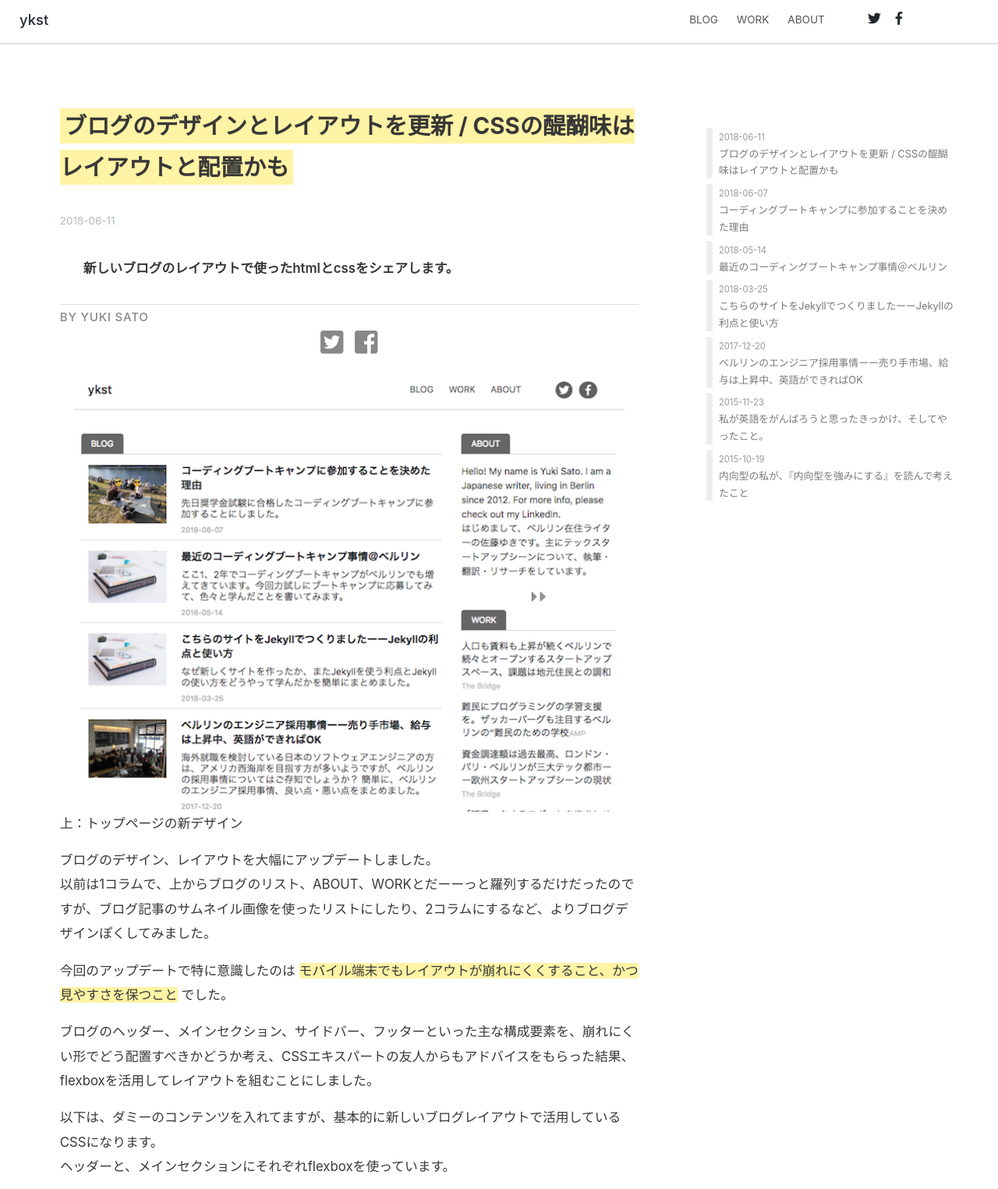
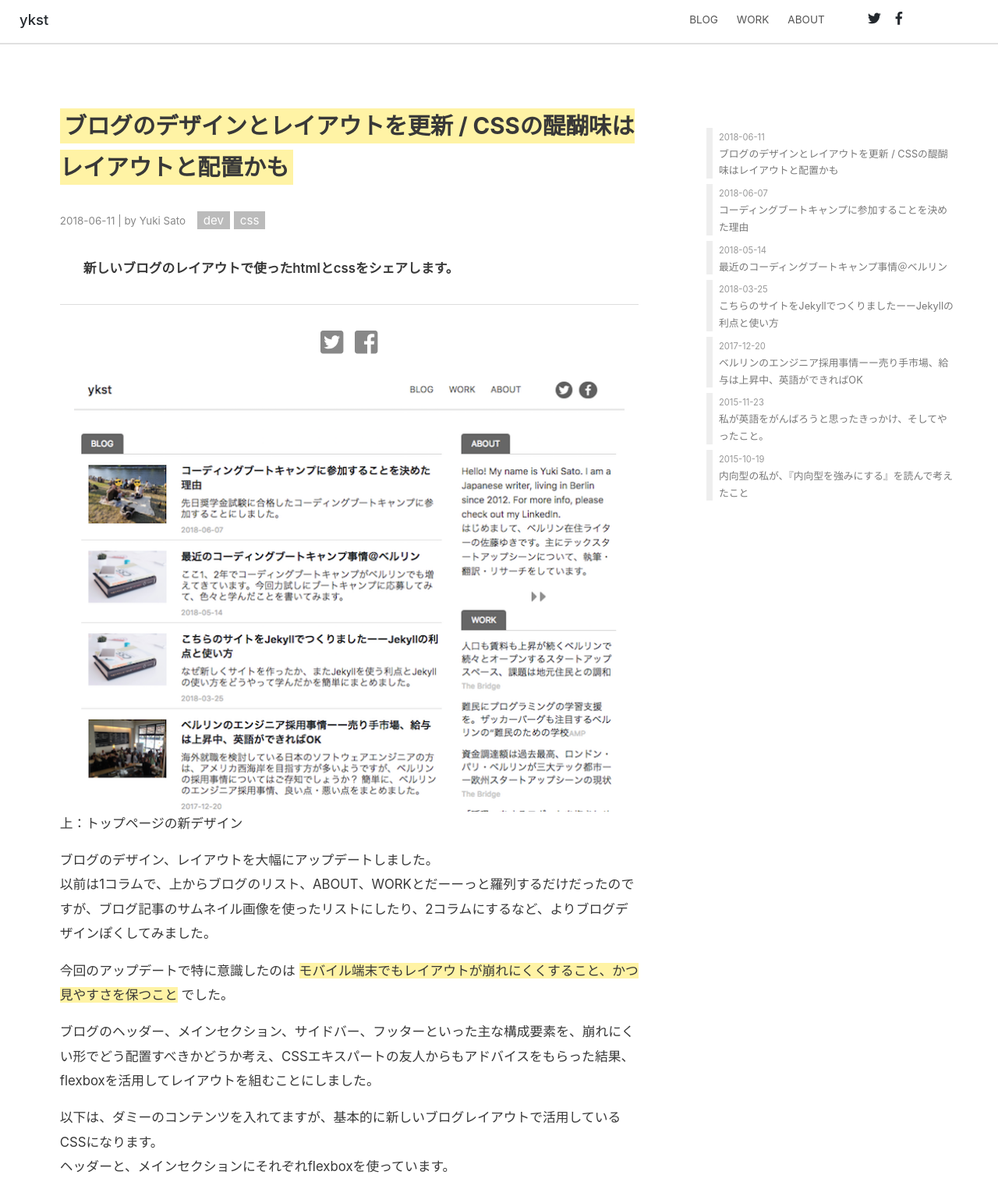
Before and after one commit to youxiberlin/blog, a Jekyll site: the page built from _posts/2018-06-11-blog-new-layout.markdown, in a window 1280 px wide, cut to the strip 0-1525 px from the top of the page. Shown: the whole strip at 78% size. Built offline with Jekyll 4.4.1, drawn with Linux system fonts in a browser that asks for light colours; nearby versions of some CDN libraries.

Commit message:
added post-top-tag

```diff
--- a/_includes/post-header.html
+++ b/_includes/post-header.html
@@ -1,5 +1,12 @@
 <h1><span class="post-title">{{ page.title }}</span></h1>
-<span class="post-date">{{ page.date  | date: "%Y-%m-%d" }}</span>
+<span class="post-date">{{ page.date  | date: "%Y-%m-%d" }} | by Yuki Sato</span>
+<ul class="post-top-tags">
+{% for tag in page.tags %}
+<li><a href="/tag/{{ tag }}" class="top-tag">{{ tag }}</a></li>
+{% endfor %}
+</ul>
+
 <div class="page-description">{{ page.description }}</div>
-<span class="post-author">by {{ page.author }}</span>
+<!-- <center><span class="post-author">by {{ page.author }}</span></center> -->
+<br>
 {% include social_share.html %}
--- a/_sass/_link.scss
+++ b/_sass/_link.scss
@@ -66,9 +66,22 @@ a.tag:link, a.tag:visited {
 a.tag:hover, a.tag:active {
     background-color: #888;
 		color: white;
-		font-size: 0.9em;
 }
 
+
+a.top-tag:link, a.top-tag:visited {
+		background: #bbb;
+    color: #fff;
+    padding: 2px 8px;
+    text-align: center;
+		font-size: 0.9em;
+    text-decoration: none;
+}
+
+
+a.top-tag:hover, a.top-tag:active {
+	background: #888;
+}
 
 // tag in archive //
 a.tag-archive:link, a.tag-archive:visited {
--- a/_sass/_post-tag.scss
+++ b/_sass/_post-tag.scss
@@ -3,6 +3,18 @@
     ======================== */
 
 
+// post-top-tags //
+
+.post-top-tags {
+  display: inline;
+  padding: 10px;
+}
+.post-top-tags >li {
+  display: inline;
+}
+
+
+// normal tags //
 .post-tags {
   list-style: none;
   text-align: center;
@@ -17,7 +29,3 @@
   display: inline;
   padding: 4px 8px;
 }
-
-.archive-tags {
-//  padding: 4px 12px;
-}
--- a/_sass/_typography.scss
+++ b/_sass/_typography.scss
@@ -99,18 +99,18 @@ blockquote {
 // post date
 
 .post-date {
-  color: #B2BABB;
+  color: #888;
   font-size: 0.8em;
   font-weight: 400;
 }
 
-.post-author {
-  color: #888;
-  font-size: 0.9em;
-  font-weight: 500;
-  text-transform: uppercase;
-  letter-spacing: 0.05em;
-}
+// .post-author {
+//   color: #888;
+//   font-size: 0.8em;
+//   // font-weight: 500;
+//   text-transform: uppercase;
+//   letter-spacing: 0.05em;
+// }
 
 // font of list of home
 
```
